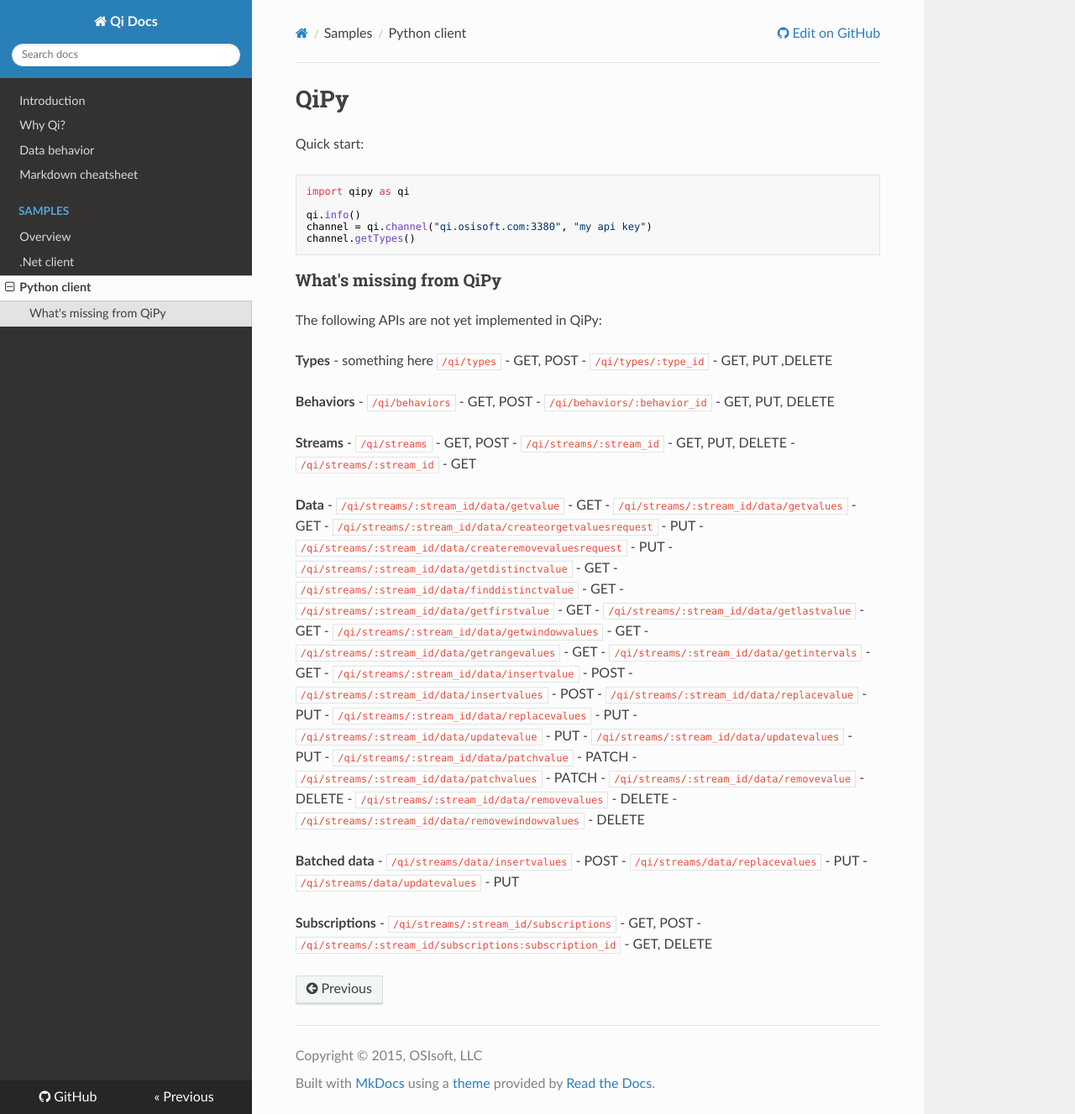
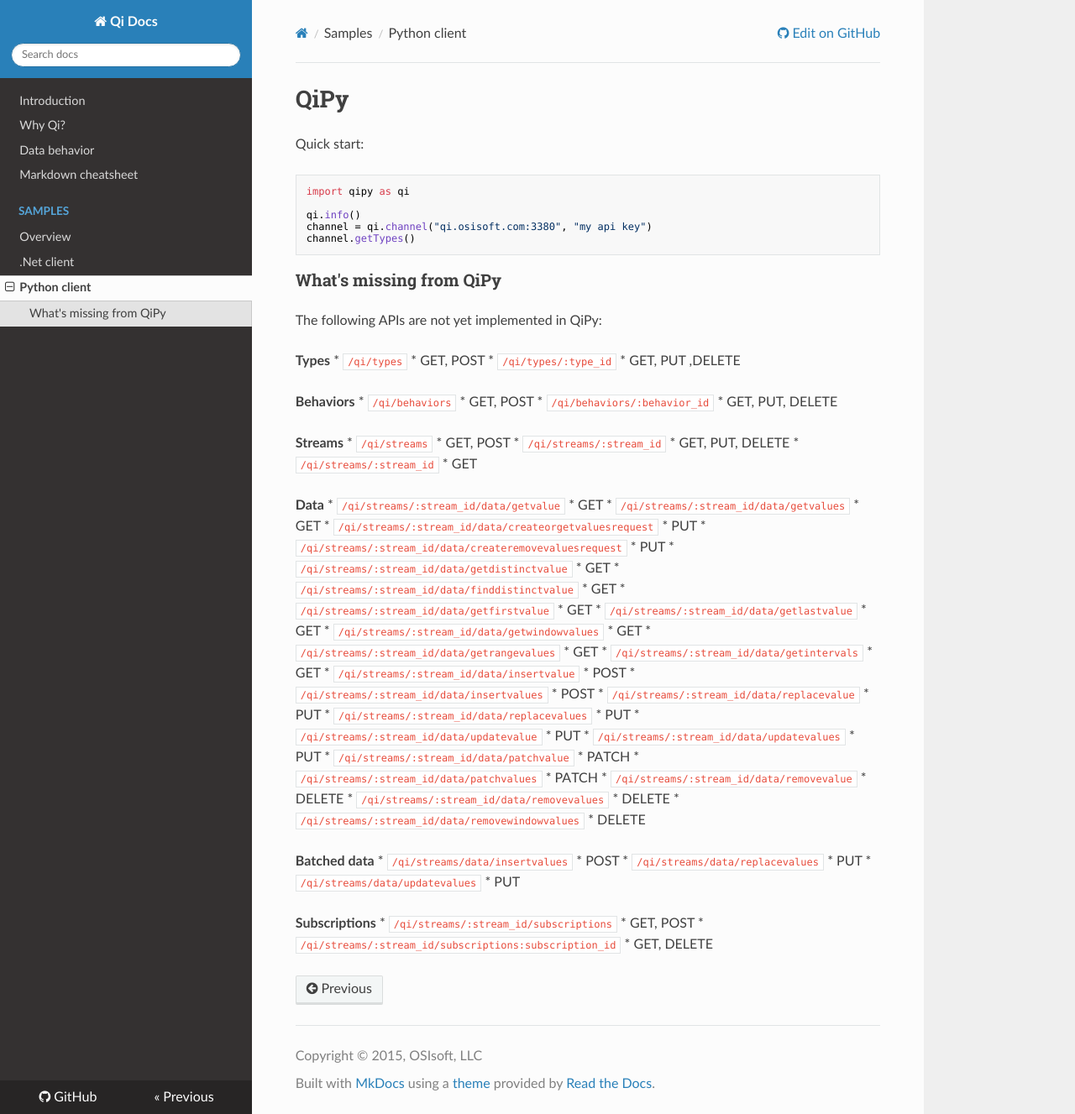
Before and after one commit to AVEVA/AVEVA-Samples, an MkDocs documentation site: the page built from docs/samples/python.md, in a window 1280 px wide and 1327 px high. Shown: the whole window at 84% size. Built offline with MkDocs 1.6.1, drawn with Linux system fonts in a browser that asks for light colours; nearby versions of some CDN libraries; old or Windows-style settings are respelled for this version of MkDocs.

Commit message:
trying asterisks

```diff
--- a/docs/samples/python.md
+++ b/docs/samples/python.md
@@ -12,47 +12,47 @@
 The following APIs are not yet implemented in QiPy:
 
 **Types**
-- something here `/qi/types` - GET, POST
-- `/qi/types/:type_id` - GET, PUT ,DELETE
+* `/qi/types` * GET, POST
+* `/qi/types/:type_id` * GET, PUT ,DELETE
 
 **Behaviors**
-- `/qi/behaviors` - GET, POST
-- `/qi/behaviors/:behavior_id` - GET, PUT, DELETE
+* `/qi/behaviors` * GET, POST
+* `/qi/behaviors/:behavior_id` * GET, PUT, DELETE
 
 **Streams**
-- `/qi/streams` - GET, POST
-- `/qi/streams/:stream_id` - GET, PUT, DELETE
-- `/qi/streams/:stream_id` - GET
+* `/qi/streams` * GET, POST
+* `/qi/streams/:stream_id` * GET, PUT, DELETE
+* `/qi/streams/:stream_id` * GET
 
 **Data**
-- `/qi/streams/:stream_id/data/getvalue` - GET
-- `/qi/streams/:stream_id/data/getvalues` - GET
-- `/qi/streams/:stream_id/data/createorgetvaluesrequest`  - PUT
-- `/qi/streams/:stream_id/data/createremovevaluesrequest` - PUT
-- `/qi/streams/:stream_id/data/getdistinctvalue` - GET
-- `/qi/streams/:stream_id/data/finddistinctvalue` - GET
-- `/qi/streams/:stream_id/data/getfirstvalue` - GET
-- `/qi/streams/:stream_id/data/getlastvalue` - GET
-- `/qi/streams/:stream_id/data/getwindowvalues` - GET
-- `/qi/streams/:stream_id/data/getrangevalues` - GET
-- `/qi/streams/:stream_id/data/getintervals` - GET
-- `/qi/streams/:stream_id/data/insertvalue` - POST
-- `/qi/streams/:stream_id/data/insertvalues` - POST
-- `/qi/streams/:stream_id/data/replacevalue` - PUT
-- `/qi/streams/:stream_id/data/replacevalues` - PUT
-- `/qi/streams/:stream_id/data/updatevalue` - PUT
-- `/qi/streams/:stream_id/data/updatevalues` - PUT
-- `/qi/streams/:stream_id/data/patchvalue` - PATCH
-- `/qi/streams/:stream_id/data/patchvalues` - PATCH
-- `/qi/streams/:stream_id/data/removevalue` - DELETE
-- `/qi/streams/:stream_id/data/removevalues` - DELETE
-- `/qi/streams/:stream_id/data/removewindowvalues` - DELETE
+* `/qi/streams/:stream_id/data/getvalue` * GET
+* `/qi/streams/:stream_id/data/getvalues` * GET
+* `/qi/streams/:stream_id/data/createorgetvaluesrequest`  * PUT
+* `/qi/streams/:stream_id/data/createremovevaluesrequest` * PUT
+* `/qi/streams/:stream_id/data/getdistinctvalue` * GET
+* `/qi/streams/:stream_id/data/finddistinctvalue` * GET
+* `/qi/streams/:stream_id/data/getfirstvalue` * GET
+* `/qi/streams/:stream_id/data/getlastvalue` * GET
+* `/qi/streams/:stream_id/data/getwindowvalues` * GET
+* `/qi/streams/:stream_id/data/getrangevalues` * GET
+* `/qi/streams/:stream_id/data/getintervals` * GET
+* `/qi/streams/:stream_id/data/insertvalue` * POST
+* `/qi/streams/:stream_id/data/insertvalues` * POST
+* `/qi/streams/:stream_id/data/replacevalue` * PUT
+* `/qi/streams/:stream_id/data/replacevalues` * PUT
+* `/qi/streams/:stream_id/data/updatevalue` * PUT
+* `/qi/streams/:stream_id/data/updatevalues` * PUT
+* `/qi/streams/:stream_id/data/patchvalue` * PATCH
+* `/qi/streams/:stream_id/data/patchvalues` * PATCH
+* `/qi/streams/:stream_id/data/removevalue` * DELETE
+* `/qi/streams/:stream_id/data/removevalues` * DELETE
+* `/qi/streams/:stream_id/data/removewindowvalues` * DELETE
 
 **Batched data**
-- `/qi/streams/data/insertvalues` - POST
-- `/qi/streams/data/replacevalues` - PUT
-- `/qi/streams/data/updatevalues` - PUT
+* `/qi/streams/data/insertvalues` * POST
+* `/qi/streams/data/replacevalues` * PUT
+* `/qi/streams/data/updatevalues` * PUT
 
 **Subscriptions**
-- `/qi/streams/:stream_id/subscriptions` - GET, POST
-- `/qi/streams/:stream_id/subscriptions:subscription_id` - GET, DELETE
+* `/qi/streams/:stream_id/subscriptions` * GET, POST
+* `/qi/streams/:stream_id/subscriptions:subscription_id` * GET, DELETE
```
